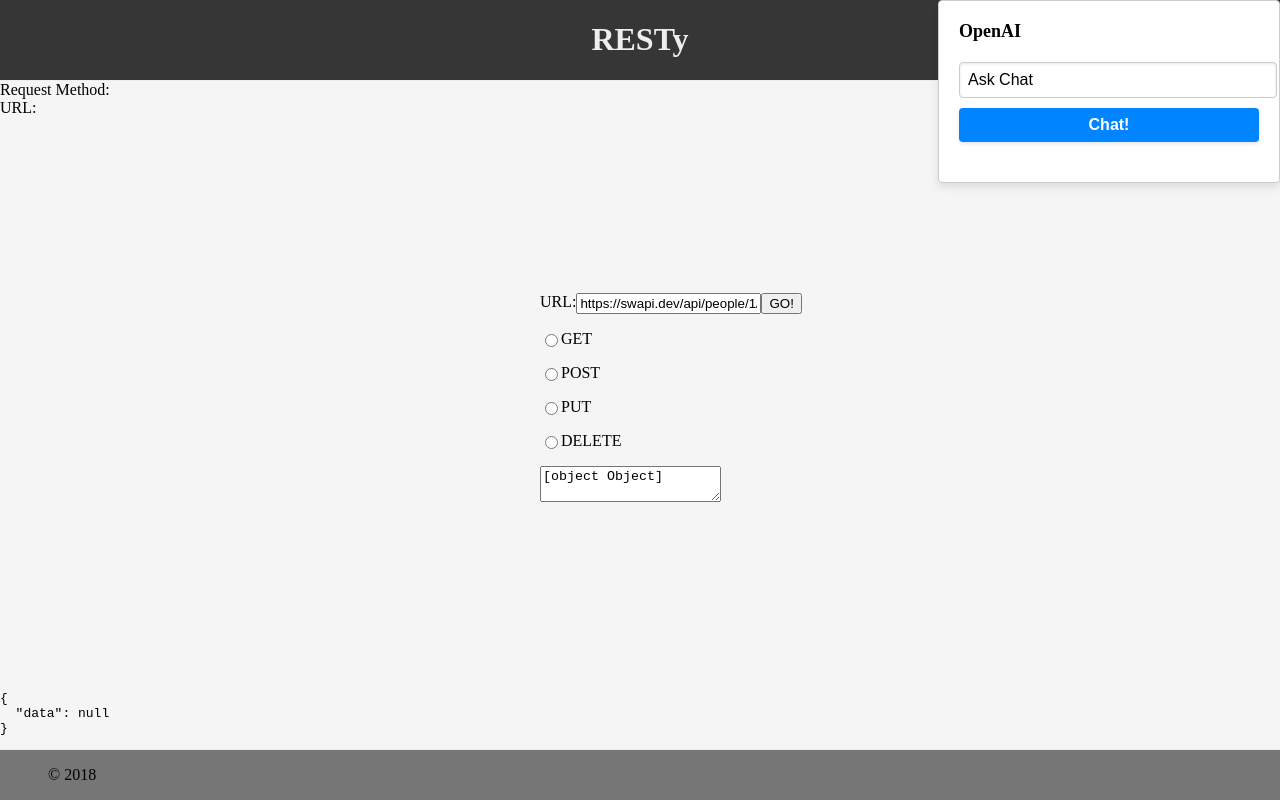
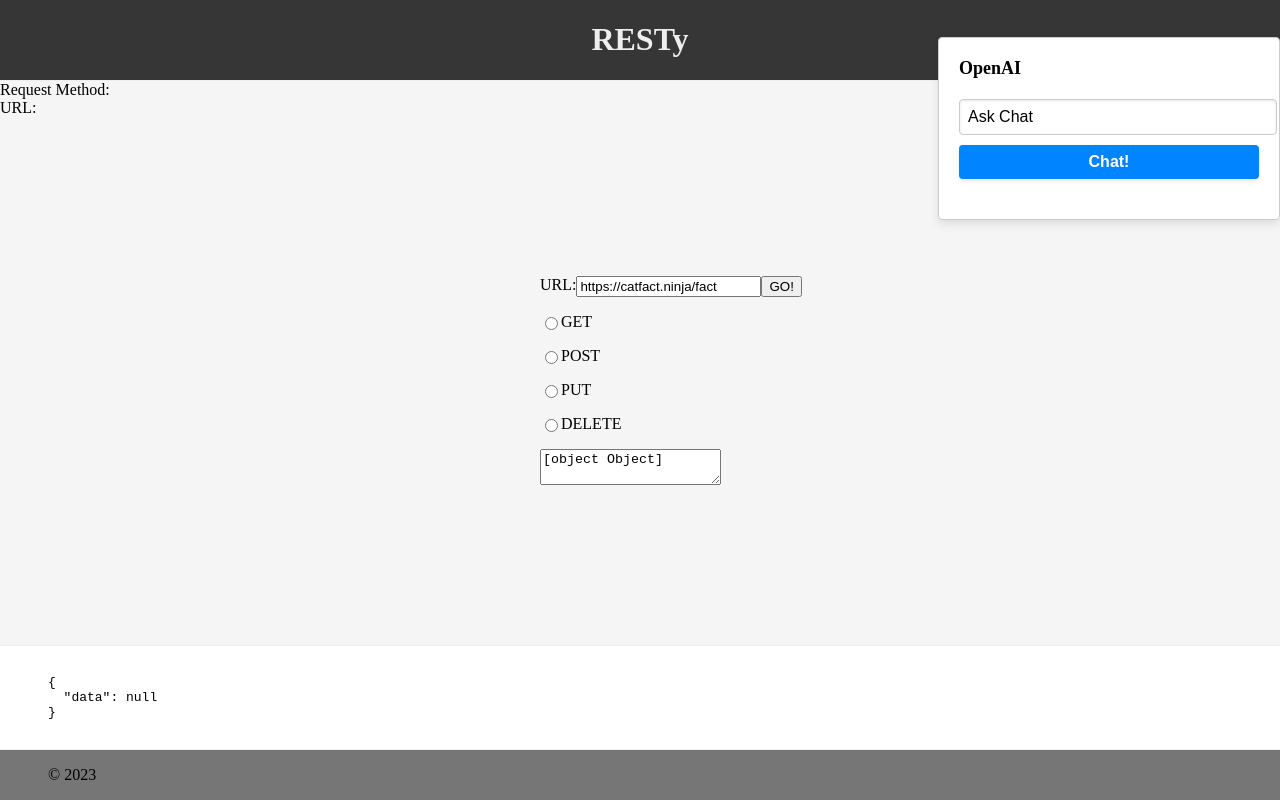
Before and after one commit to ezgi-c/resty, a React (Create React App) app: page / in a window 1280 px wide. Built offline with nearby package versions, Linux system fonts and the light colour scheme.

Commit message:
results and history components wraps data text

```diff
--- a/src/Components/Footer/index.jsx
+++ b/src/Components/Footer/index.jsx
@@ -3,7 +3,7 @@ import React from 'react';
 import './Footer.scss';
 
 function Footer() {
-  return <footer>&copy; 2018</footer>;
+  return <footer>&copy; 2023</footer>;
 }
 
 export default Footer;
--- a/src/Components/Form/index.jsx
+++ b/src/Components/Form/index.jsx
@@ -3,7 +3,7 @@ import { useReducer } from 'react';
 import './Form.scss';
 
 const initialState = {
-  url: 'https://swapi.dev/api/people/1/',
+  url: 'https://catfact.ninja/fact',
   method: 'GET',
   requestJson: {}
 }
--- a/src/Components/History/History.scss
+++ b/src/Components/History/History.scss
@@ -1,7 +1,18 @@
-$backgroundColor: #f5f5f5;
-
 .history {
+  display: flex;
+  flex-direction: column;
   border-top: 1px solid #eee;
+  //   background-color:white;
+  color: gray;
   padding: 1em 3em;
   margin: 0;
+  h3 {
+    color: gray;
+    margin-bottom: 10px;
+  }
+
+  pre {
+    white-space: pre-wrap;
+    word-break: break-word;
+  }
 }
--- a/src/Components/History/index.jsx
+++ b/src/Components/History/index.jsx
@@ -6,7 +6,7 @@ function History({history}) {
   if (history.length) {
     return (
       <div className="history">
-        <h2>History</h2>
+        <h3>History</h3>
         <ul>
           {history.map((apiCall, index) => (
             <li key={index}
--- a/src/Components/OpenAI/OpenAI.scss
+++ b/src/Components/OpenAI/OpenAI.scss
@@ -3,7 +3,7 @@
     overflow: scroll;
     max-height: 600px;
     position: fixed;
-    top: 0;
+    top: 2.3em;
     right: 0;
     z-index: 9999;
     padding: 20px;
--- a/src/Components/Results/Results.scss
+++ b/src/Components/Results/Results.scss
@@ -0,0 +1,17 @@
+
+.results {
+    border-top: 1px solid #eee;
+    background-color:white;
+    padding: 1em 3em;
+    // margin: 0;
+
+    h3 {
+      color: gray;
+      margin-bottom: 10px;
+    }
+
+    pre {
+      white-space: pre-wrap;
+      word-break: break-word;
+    }
+    }
--- a/src/Components/Results/index.jsx
+++ b/src/Components/Results/index.jsx
@@ -4,7 +4,7 @@ import './Results.scss';
 
 function Results(data) {
   return (
-    <section>
+    <section className='results'>
       <pre>{data ? JSON.stringify(data, undefined, 2) : null}</pre>
     </section>
   );
```
Also changed, not shown: 1 other file (tests, documents, lock files or other folders).
